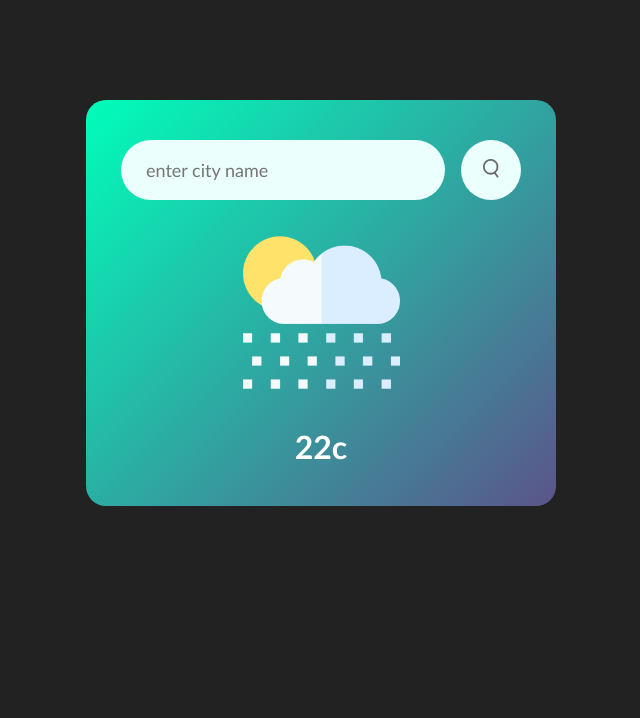
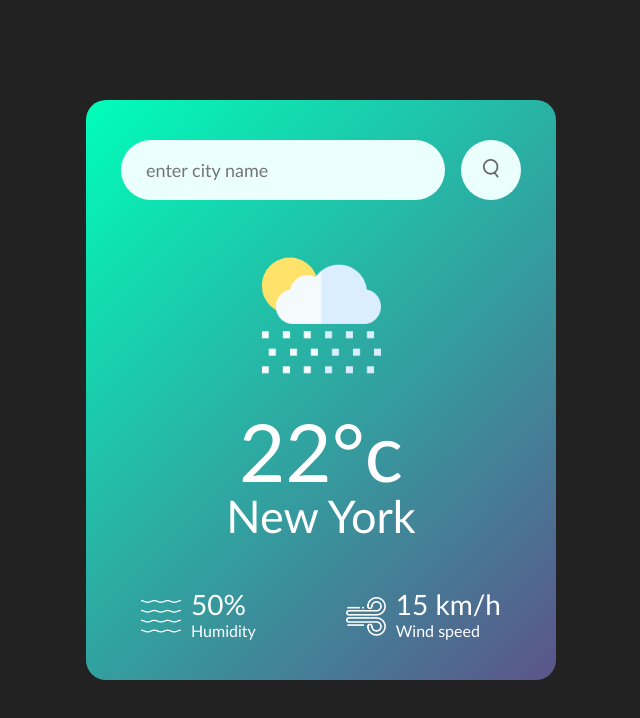
Before and after one commit to Raamfox/wheater-app, a plain HTML site: page index.html in a window 1280 px wide. Shown: the whole page, without its empty margins (319-959 px from the left). Drawn offline with Linux system fonts and the light colour scheme.

Commit message:
added most of the html and css to the app

```diff
--- a/index.html
+++ b/index.html
@@ -15,7 +15,24 @@
     </div>
     <div class="weather">
         <img src="images/rain.png" class="wheater-icon">
-        <h1 class="temp">22c</h1>
+        <h1 class="temp">22°c</h1>
+        <h2 class="city">New York</h2>
+        <div class="details">
+            <div class="col">
+                <img src="images/humidity.png">
+                <div>
+                    <p class="humidity">50%</p>
+                    <p>Humidity</p>
+                </div>
+            </div>
+            <div class="col">
+                <img src="images/wind.png">
+                <div>
+                    <p class="wind">15 km/h</p>
+                    <p>Wind speed</p>
+                </div>
+            </div>
+        </div>
     </div>
 </div>
 
--- a/style.css
+++ b/style.css
@@ -5,11 +5,11 @@
     box-sizing: border-box;
 }
 
-body{
+body {
     background: #222;
 }
 
-.card{
+.card {
     width: 90%;
     max-width: 470px;
     background: linear-gradient(135deg,#00feba, #5b548a);
@@ -20,7 +20,7 @@ body{
     text-align: center;
 }
 
-.search{
+.search {
     width: 100%;
     display: flex;
     align-items: center;
@@ -40,7 +40,7 @@ body{
     font-size: 18px;
 }
 
-.search button{
+.search button {
     border: 0;
     outline: 0;
     background: #ebfffc;
@@ -50,6 +50,48 @@ body{
     cursor: pointer;
 }
 
-.search button img{
+.search button img {
     width: 16px;
 }
+
+.wheater-icon {
+    width: 170px;
+    margin-top: 30px;
+
+}
+
+.weather h1 {
+    font-size: 80px;
+    font-weight: 500;
+}
+
+.weather h2 {
+    font-size: 45px;
+    font-weight: 400;
+    margin-top: -10px;
+}
+
+.details {
+    display: flex;
+    align-items: center;
+    justify-content: space-between;
+    padding: 0 20px;
+    margin-top: 50px;
+}
+
+.col {
+    display: flex;
+    align-items: center;
+    text-align: left;
+}
+
+.col img {
+    width: 40px;
+    margin-right: 10px;
+}
+
+.humidity, .wind {
+    font-size: 28px;
+    margin-top: -6px;
+
+}
```
